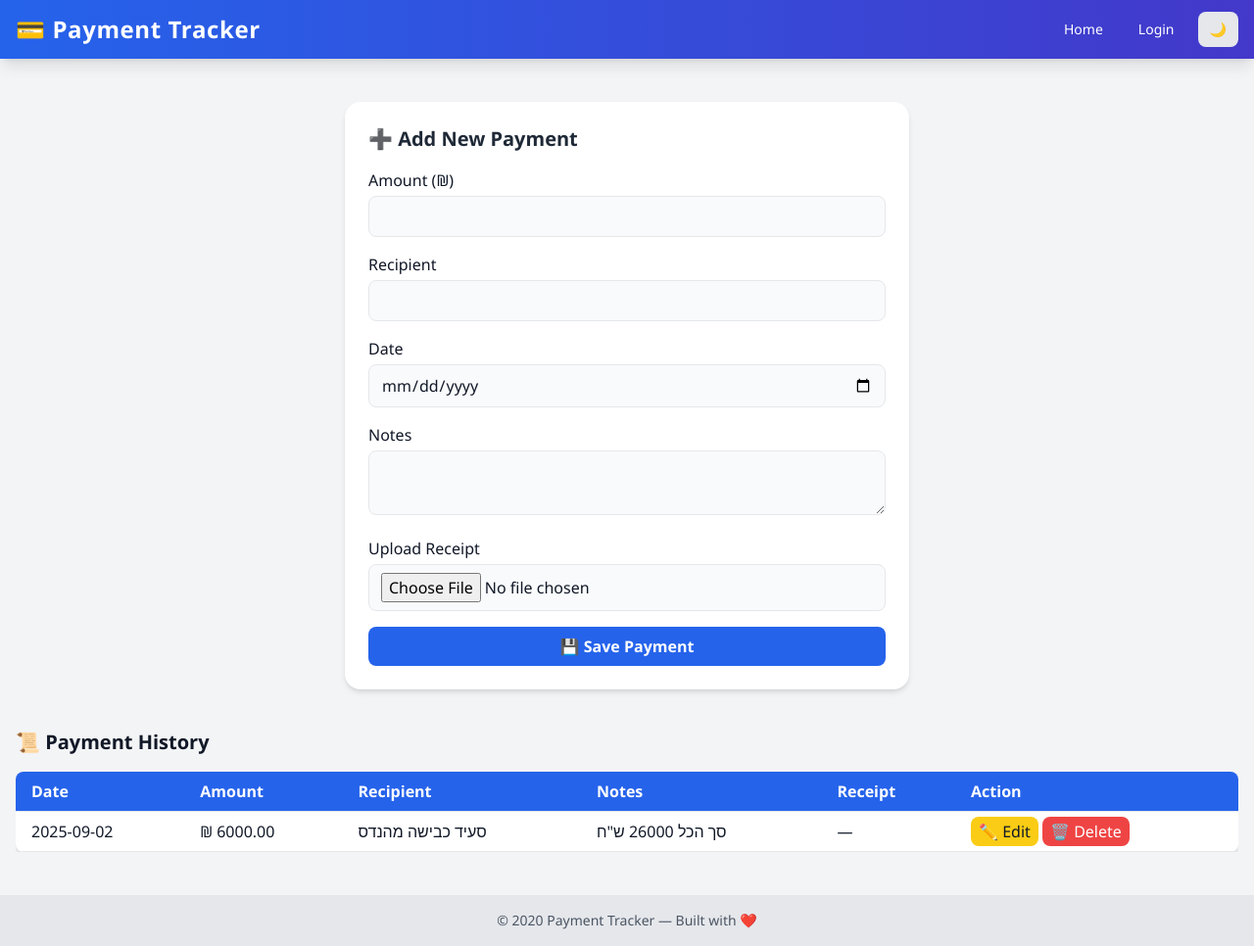
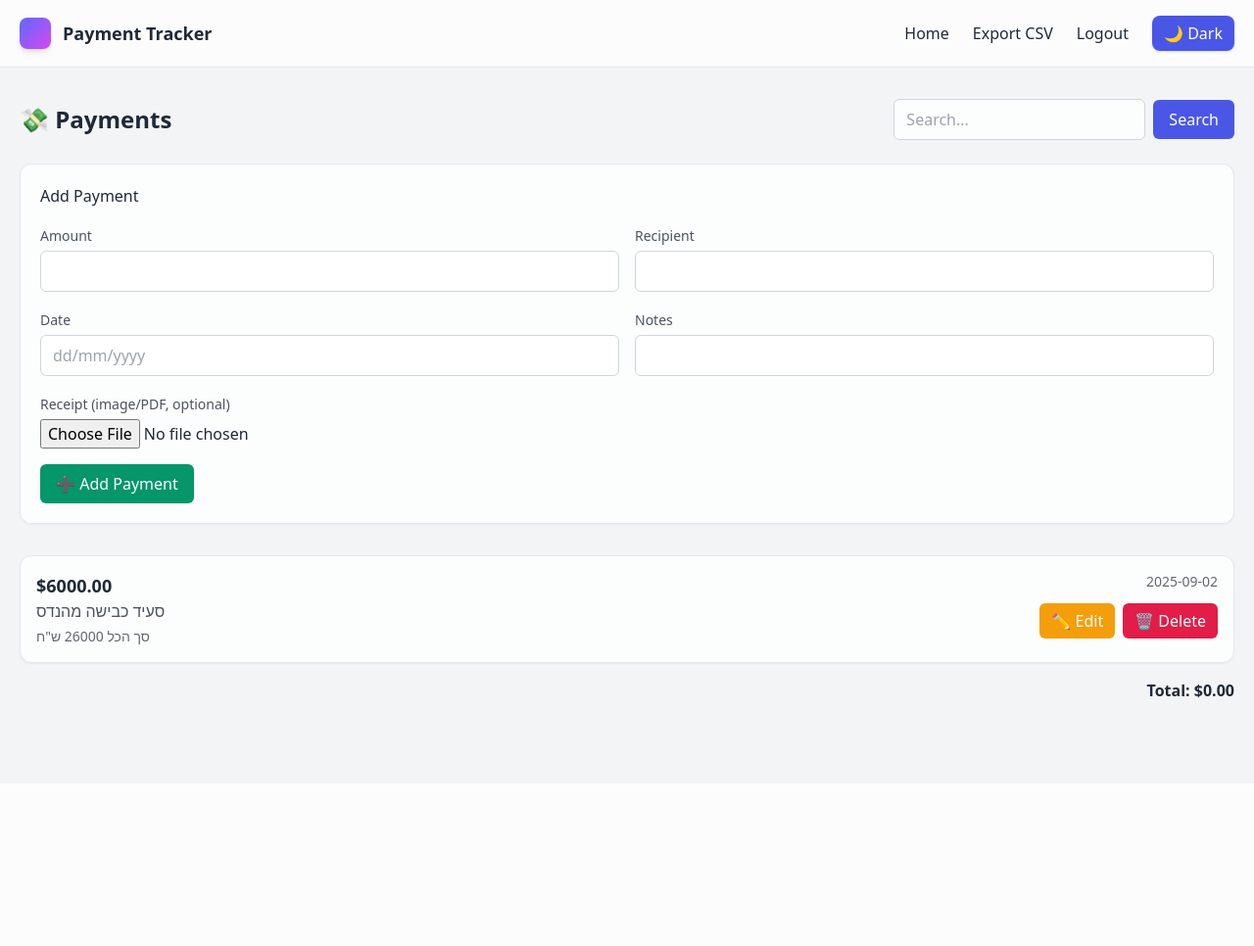
Before and after one commit to aymenhino/payment-tracker, a Flask app: template templates/index.html in a window 1280 px wide. Shown: the whole page at 98% size. After the commit the page ends 713 px from the top, so only its background shows below. Run offline with Flask 3, Linux system fonts and the light colour scheme; the visitor is signed in with stand-in values (Sample User, id 1); tables that the repository leaves empty hold one stand-in row (values such as "Sample post"); the template is opened without the code that fills it: values that come from a table or form of the project are taken from there, most other values are stand-ins (such as "Sample title", 1, 10 or a date in 2020); some libraries are stand-ins or nearby versions.

Commit message:
UI refresh + fixes

```diff
--- a/app.py
+++ b/app.py
@@ -1,27 +1,30 @@
-from flask import Flask, render_template, request, redirect, url_for, send_from_directory, Response, session
+from flask import (
+    Flask, render_template, request, redirect,
+    url_for, send_from_directory, Response,
+    session, jsonify
+)
 from flask_sqlalchemy import SQLAlchemy
 from datetime import datetime
 from werkzeug.utils import secure_filename
-import os, csv
+import os
 
+# --- Setup ---
 app = Flask(__name__)
-app.secret_key = "super-secret-key"   # ⚠️ change to something long/random
-ACCESS_CODE = "2468"                  # 🔑 set your access code here
+app.secret_key = "super-secret-key"   # ⚠️ Replace with a long, random string
+ACCESS_CODE = "2468"                  # Login code
 
-# --- Config ---
 BASE_DIR = os.path.abspath(os.path.dirname(__file__))
 DB_PATH = os.path.join(BASE_DIR, "payments.db")
-
-print(">>> Using database at:", DB_PATH)
 
 app.config["SQLALCHEMY_DATABASE_URI"] = f"sqlite:///{DB_PATH}"
 app.config["SQLALCHEMY_TRACK_MODIFICATIONS"] = False
 app.config["UPLOAD_FOLDER"] = os.path.join(BASE_DIR, "uploads")
-app.config["MAX_CONTENT_LENGTH"] = 5 * 1024 * 1024  # 5 MB
+app.config["MAX_CONTENT_LENGTH"] = 5 * 1024 * 1024  # 5 MB max upload
 
 os.makedirs(app.config["UPLOAD_FOLDER"], exist_ok=True)
 
 db = SQLAlchemy(app)
+
 
 # --- Model ---
 class Payment(db.Model):
@@ -32,14 +35,16 @@
     notes = db.Column(db.String(300))
     receipt = db.Column(db.String(200))
 
+
 # --- Auth Middleware ---
 @app.before_request
 def require_login():
-    open_routes = ["login", "static"]
+    open_routes = {"login", "static"}
     if not session.get("authenticated") and request.endpoint not in open_routes:
         return redirect(url_for("login"))
 
-# --- Login ---
+
+# --- Login / Logout ---
 @app.route("/login", methods=["GET", "POST"])
 def login():
     if request.method == "POST":
@@ -47,20 +52,23 @@
         if code == ACCESS_CODE:
             session["authenticated"] = True
             return redirect(url_for("index"))
-        else:
-            return render_template("login.html", error="❌ Wrong code")
+        return render_template("login.html", error="❌ Wrong code")
     return render_template("login.html")
+
 
 @app.route("/logout")
 def logout():
     session.clear()
     return redirect(url_for("login"))
 
+
 # --- Helpers ---
 def allowed_file(filename):
     return "." in filename and filename.rsplit(".", 1)[1].lower() in {"png", "jpg", "jpeg", "gif", "pdf"}
 
+
 def save_receipt(file_storage):
+    """Save uploaded file and return safe filename"""
     if not file_storage or not file_storage.filename:
         return None
     if not allowed_file(file_storage.filename):
@@ -70,9 +78,11 @@
     file_storage.save(os.path.join(app.config["UPLOAD_FOLDER"], filename))
     return filename
 
+
 @app.context_processor
 def inject_year():
     return {"year": datetime.utcnow().year}
+
 
 # --- Routes ---
 @app.route("/")
@@ -89,6 +99,7 @@
     total = sum(p.amount for p in payments) if payments else 0
     return render_template("index.html", payments=payments, total=total, q=q)
 
+
 @app.route("/add", methods=["POST"])
 def add_payment():
     amount = float(request.form["amount"])
@@ -98,13 +109,17 @@
 
     filename = None
     file = request.files.get("receipt")
-    if file:
+    if file and file.filename:
         filename = save_receipt(file)
 
     p = Payment(amount=amount, recipient=recipient, date=date, notes=notes, receipt=filename)
     db.session.add(p)
     db.session.commit()
+
+    if request.headers.get("X-Requested-With") == "XMLHttpRequest":
+        return jsonify(ok=True, id=p.id)
     return redirect(url_for("index"))
+
 
 @app.route("/edit/<int:pid>", methods=["GET", "POST"])
 def edit_payment(pid):
@@ -127,8 +142,11 @@
                 p.receipt = new_name
 
         db.session.commit()
+        if request.headers.get("X-Requested-With") == "XMLHttpRequest":
+            return jsonify(ok=True)
         return redirect(url_for("index"))
     return render_template("edit.html", payment=p)
+
 
 @app.route("/delete/<int:pid>", methods=["POST"])
 def delete_payment(pid):
@@ -140,15 +158,20 @@
             pass
     db.session.delete(p)
     db.session.commit()
+    if request.headers.get("X-Requested-With") == "XMLHttpRequest":
+        return jsonify(ok=True)
     return redirect(url_for("index"))
+
 
 @app.route("/uploads/<filename>")
 def uploaded_file(filename):
     return send_from_directory(app.config["UPLOAD_FOLDER"], filename)
 
+
 @app.route("/export/csv")
 def export_csv():
     payments = Payment.query.order_by(Payment.date.desc(), Payment.id.desc()).all()
+
     def generate():
         yield "Amount,Recipient,Date,Notes,Receipt\n"
         for p in payments:
@@ -160,9 +183,13 @@
                 p.receipt or ""
             ]
             yield ",".join(row) + "\n"
-    return Response(generate(),
-                    mimetype="text/csv",
-                    headers={"Content-Disposition": "attachment;filename=payments.csv"})
+
+    return Response(
+        generate(),
+        mimetype="text/csv",
+        headers={"Content-Disposition": "attachment;filename=payments.csv"}
+    )
+
 
 # --- Run ---
 if __name__ == "__main__":
--- a/templates/base.html
+++ b/templates/base.html
@@ -1,55 +1,70 @@
-<!DOCTYPE html>
-<html lang="en">
+<!doctype html>
+<html lang="en" class="h-full">
 <head>
-  <meta charset="UTF-8" />
-  <meta name="viewport" content="width=device-width, initial-scale=1.0" />
+  <meta charset="utf-8" />
+  <meta name="viewport" content="width=device-width,initial-scale=1" />
   <title>Payment Tracker</title>
 
-  <!-- Tailwind CSS -->
+  <!-- Tailwind CDN (no build step) -->
   <script src="https://cdn.tailwindcss.com"></script>
   <script>
     tailwind.config = {
-      darkMode: 'class'
+      theme: {
+        extend: {
+          colors: { brand: { 50:"#eef2ff", 400:"#7c8bff", 500:"#5b6bff", 600:"#4a57e6" } }
+        }
+      }
     }
   </script>
 
-  <!-- Custom Styles -->
-  <link rel="stylesheet" href="{{ url_for('static', filename='style.css') }}">
+  <link rel="icon" href="https://cdn.jsdelivr.net/gh/twitter/twemoji@14.0.2/assets/svg/1f4b0.svg" />
 </head>
-<body class="bg-gray-100 dark:bg-gray-900 text-gray-900 dark:text-gray-100 min-h-screen flex flex-col">
+<body class="min-h-screen flex flex-col bg-gray-100 text-gray-800 dark:bg-gray-950 dark:text-gray-100">
+  <!-- NAV -->
+  <header class="sticky top-0 z-20 bg-white/70 dark:bg-gray-900/70 backdrop-blur border-b border-gray-200 dark:border-gray-800">
+    <div class="max-w-7xl mx-auto px-5 py-4 flex items-center justify-between">
+      <div class="flex items-center gap-3">
+        <div class="w-8 h-8 rounded-lg bg-gradient-to-br from-brand-500 to-fuchsia-500 shadow-md"></div>
+        <span class="font-semibold text-lg">Payment Tracker</span>
+      </div>
+      <nav class="flex items-center gap-6">
+        <a class="hover:text-brand-600 dark:hover:text-brand-400" href="{{ url_for('index') }}">Home</a>
+        <a class="hover:text-brand-600 dark:hover:text-brand-400" href="{{ url_for('export_csv') }}">Export CSV</a>
+        <a class="hover:text-brand-600 dark:hover:text-brand-400" href="{{ url_for('logout') }}">Logout</a>
+        <button id="themeBtn" class="px-3 py-1.5 rounded-lg bg-brand-600 text-white shadow hover:bg-brand-500 transition">
+          🌙 Dark
+        </button>
+      </nav>
+    </div>
+  </header>
 
-  <!-- Navbar -->
-  <nav class="bg-gradient-to-r from-blue-600 to-indigo-700 dark:from-gray-800 dark:to-gray-900 shadow-lg">
-    <div class="max-w-7xl mx-auto px-4 py-3 flex justify-between items-center">
-      <h1 class="text-2xl font-extrabold text-white tracking-wide">💳 Payment Tracker</h1>
-      <div class="flex gap-3">
-        <a href="/" class="px-3 py-2 text-sm font-medium text-white hover:bg-blue-800 rounded">Home</a>
-        <a href="/login" class="px-3 py-2 text-sm font-medium text-white hover:bg-blue-800 rounded">Login</a>
-        <button id="darkToggle" class="px-3 py-2 text-sm bg-gray-200 dark:bg-gray-700 text-gray-800 dark:text-gray-200 rounded-lg">
-          🌙
-        </button>
-      </div>
+  <!-- CONTENT -->
+  <main class="flex-1 w-full">
+    <div class="max-w-7xl mx-auto px-5 py-8">
+      {% block content %}{% endblock %}
     </div>
-  </nav>
-
-  <!-- Content -->
-  <main class="flex-grow container mx-auto px-4 py-6">
-    {% block content %}{% endblock %}
   </main>
 
-  <!-- Footer -->
-  <footer class="bg-gray-200 dark:bg-gray-800 py-4 text-center text-gray-600 dark:text-gray-400 text-sm">
-    <p>© {{ now().year }} Payment Tracker — Built with ❤️</p>
-  </footer>
+  <!-- Toast -->
+  <div id="toast" class="fixed bottom-6 right-6 hidden px-4 py-3 rounded-lg bg-emerald-600 text-white shadow-lg">
+    Saved ✅
+  </div>
 
   <script>
-    const toggle = document.getElementById("darkToggle");
-    toggle.addEventListener("click", () => {
-      document.documentElement.classList.toggle("dark");
-      localStorage.theme = document.documentElement.classList.contains("dark") ? "dark" : "light";
-    });
-    if (localStorage.theme === "dark") {
-      document.documentElement.classList.add("dark");
+    // Theme toggle (persists in localStorage)
+    const body = document.documentElement;
+    const btn  = document.getElementById('themeBtn');
+    function setTheme(mode){ body.classList.toggle('dark', mode==='dark'); localStorage.setItem('theme', mode); btn.textContent = mode==='dark' ? '☀️ Light' : '🌙 Dark'; }
+    setTheme(localStorage.getItem('theme') || (matchMedia('(prefers-color-scheme: dark)').matches ? 'dark' : 'light'));
+    btn.addEventListener('click', ()=> setTheme(body.classList.contains('dark') ? 'light' : 'dark'));
+
+    // Small helper to show a toast
+    window.showToast = function (msg='Saved ✅') {
+      const t = document.getElementById('toast');
+      t.textContent = msg;
+      t.classList.remove('hidden','opacity-0');
+      setTimeout(()=>t.classList.add('opacity-0'), 1200);
+      setTimeout(()=>t.classList.add('hidden'), 1700);
     }
   </script>
 </body>
--- a/templates/index.html
+++ b/templates/index.html
@@ -1,87 +1,110 @@
 {% extends "base.html" %}
 {% block content %}
 
-<!-- Add Payment Card -->
-<div class="bg-white dark:bg-gray-800 rounded-2xl shadow-md p-6 max-w-xl mx-auto">
-  <h2 class="text-xl font-bold mb-4 text-gray-800 dark:text-gray-100">➕ Add New Payment</h2>
-  <form method="POST" enctype="multipart/form-data" class="space-y-4">
-    <div>
-      <label class="block mb-1">Amount (₪)</label>
-      <input type="number" step="0.01" name="amount" required
-             class="w-full px-3 py-2 border rounded-lg bg-gray-50 dark:bg-gray-700">
-    </div>
-    <div>
-      <label class="block mb-1">Recipient</label>
-      <input type="text" name="recipient" required
-             class="w-full px-3 py-2 border rounded-lg bg-gray-50 dark:bg-gray-700">
-    </div>
-    <div>
-      <label class="block mb-1">Date</label>
-      <input type="date" name="date" required
-             class="w-full px-3 py-2 border rounded-lg bg-gray-50 dark:bg-gray-700">
-    </div>
-    <div>
-      <label class="block mb-1">Notes</label>
-      <textarea name="notes" class="w-full px-3 py-2 border rounded-lg bg-gray-50 dark:bg-gray-700"></textarea>
-    </div>
-    <div>
-      <label class="block mb-1">Upload Receipt</label>
-      <input type="file" name="receipt" accept="image/*,application/pdf"
-             class="w-full px-3 py-2 border rounded-lg bg-gray-50 dark:bg-gray-700">
-    </div>
-    <button type="submit"
-            class="w-full bg-blue-600 hover:bg-blue-700 text-white font-bold py-2 rounded-lg transition">
-      💾 Save Payment
-    </button>
+<!-- Header row -->
+<div class="flex flex-wrap items-center justify-between gap-4 mb-6">
+  <h1 class="text-2xl font-semibold">💸 Payments</h1>
+
+  <form action="{{ url_for('index') }}" method="get" class="flex items-center gap-2">
+    <input name="q" value="{{ q or '' }}" placeholder="Search..." class="px-3 py-2 rounded-md bg-white/80 dark:bg-gray-900/70 border border-gray-300 dark:border-gray-700 focus:outline-none focus:ring-2 focus:ring-brand-500">
+    <button class="px-4 py-2 rounded-md bg-brand-600 text-white hover:bg-brand-500">Search</button>
   </form>
 </div>
 
-<!-- Payment History -->
-<div class="mt-10">
-  <h2 class="text-xl font-bold mb-4">📜 Payment History</h2>
-  <div class="overflow-x-auto">
-    <table class="w-full border-collapse bg-white dark:bg-gray-800 shadow-md rounded-lg overflow-hidden">
-      <thead class="bg-blue-600 dark:bg-gray-700 text-white">
-        <tr>
-          <th class="px-4 py-2">Date</th>
-          <th class="px-4 py-2">Amount</th>
-          <th class="px-4 py-2">Recipient</th>
-          <th class="px-4 py-2">Notes</th>
-          <th class="px-4 py-2">Receipt</th>
-          <th class="px-4 py-2">Action</th>
-        </tr>
-      </thead>
-      <tbody>
-        {% for payment in payments %}
-        <tr class="border-t hover:bg-gray-100 dark:hover:bg-gray-700">
-          <td class="px-4 py-2">{{ payment.date }}</td>
-          <td class="px-4 py-2">₪ {{ "%.2f"|format(payment.amount) }}</td>
-          <td class="px-4 py-2">{{ payment.recipient }}</td>
-          <td class="px-4 py-2">{{ payment.notes }}</td>
-          <td class="px-4 py-2">
-            {% if payment.receipt %}
-              <a href="{{ url_for('uploaded_file', filename=payment.receipt) }}" target="_blank"
-                 class="text-blue-600 hover:underline">📎 View</a>
-            {% else %}
-              —
-            {% endif %}
-          </td>
-          <td class="px-4 py-2">
-            <a href="{{ url_for('edit', id=payment.id) }}"
-               class="px-2 py-1 bg-yellow-400 hover:bg-yellow-500 rounded-lg">✏️ Edit</a>
-            <a href="{{ url_for('delete', id=payment.id) }}"
-               class="px-2 py-1 bg-red-500 hover:bg-red-600 text-white rounded-lg"
-               onclick="return confirm('Delete this payment?')">🗑️ Delete</a>
-          </td>
-        </tr>
-        {% else %}
-        <tr>
-          <td colspan="6" class="text-center py-4 text-gray-500">No payments yet.</td>
-        </tr>
-        {% endfor %}
-      </tbody>
-    </table>
+<!-- Add form -->
+<section class="mb-8">
+  <div class="rounded-xl bg-white/80 dark:bg-gray-900/70 border border-gray-200 dark:border-gray-800 p-5 shadow-sm">
+    <h2 class="font-medium mb-4">Add Payment</h2>
+    <form id="addForm" action="{{ url_for('add_payment') }}" method="post" enctype="multipart/form-data" class="grid md:grid-cols-2 gap-4">
+      <div>
+        <label class="text-sm opacity-80">Amount</label>
+        <input required step="0.01" min="0" name="amount" type="number" class="w-full mt-1 px-3 py-2 rounded-md bg-white dark:bg-gray-900 border border-gray-300 dark:border-gray-700">
+      </div>
+      <div>
+        <label class="text-sm opacity-80">Recipient</label>
+        <input required name="recipient" class="w-full mt-1 px-3 py-2 rounded-md bg-white dark:bg-gray-900 border border-gray-300 dark:border-gray-700">
+      </div>
+
+      <div>
+        <label class="text-sm opacity-80">Date</label>
+        <input required name="date" placeholder="dd/mm/yyyy" onfocus="this.type='date'" class="w-full mt-1 px-3 py-2 rounded-md bg-white dark:bg-gray-900 border border-gray-300 dark:border-gray-700">
+      </div>
+      <div>
+        <label class="text-sm opacity-80">Notes</label>
+        <input name="notes" class="w-full mt-1 px-3 py-2 rounded-md bg-white dark:bg-gray-900 border border-gray-300 dark:border-gray-700">
+      </div>
+
+      <div class="md:col-span-2">
+        <label class="text-sm opacity-80">Receipt (image/PDF, optional)</label>
+        <input name="receipt" type="file" class="block mt-1">
+      </div>
+
+      <div class="md:col-span-2 flex items-center gap-3">
+        <button class="px-4 py-2 rounded-md bg-emerald-600 text-white hover:bg-emerald-500">➕ Add Payment</button>
+        <span id="saving" class="hidden text-sm opacity-70">Saving…</span>
+      </div>
+    </form>
   </div>
-</div>
+</section>
 
+<!-- List -->
+<section class="space-y-4">
+  {% set total = 0 %}
+  {% for p in payments %}
+    {% set total = total + p.amount %}
+    <div class="rounded-xl bg-white/80 dark:bg-gray-900/70 border border-gray-200 dark:border-gray-800 p-4 shadow-sm flex items-start justify-between gap-4">
+      <div>
+        <div class="text-lg font-semibold">${{ '%.2f'|format(p.amount) }}</div>
+        <div class="opacity-80">{{ p.recipient }}</div>
+        {% if p.notes %}<div class="mt-1 text-sm opacity-70">{{ p.notes }}</div>{% endif %}
+        {% if p.receipt %}
+          <a class="mt-2 inline-block text-sm text-brand-600 dark:text-brand-400 hover:underline" href="{{ url_for('uploaded_file', filename=p.receipt) }}" target="_blank">View receipt</a>
+        {% endif %}
+      </div>
+
+      <div class="text-right min-w-[180px]">
+        <div class="text-sm opacity-70">{{ p.date.isoformat() }}</div>
+        <div class="mt-3 flex justify-end gap-2">
+          <a href="{{ url_for('edit_payment', pid=p.id) }}" class="px-3 py-1.5 rounded-md bg-amber-500 text-white hover:bg-amber-400">✏️ Edit</a>
+          <form class="deleteForm" action="{{ url_for('delete_payment', pid=p.id) }}" method="post" onsubmit="return confirm('Delete this payment?')">
+            <button class="px-3 py-1.5 rounded-md bg-rose-600 text-white hover:bg-rose-500">🗑️ Delete</button>
+          </form>
+        </div>
+      </div>
+    </div>
+  {% else %}
+    <p class="opacity-70">No payments yet.</p>
+  {% endfor %}
+
+  <div class="text-right font-semibold">Total: ${{ '%.2f'|format(total) }}</div>
+</section>
+
+<script>
+  // AJAX add
+  const addForm = document.getElementById('addForm');
+  const saving  = document.getElementById('saving');
+  addForm?.addEventListener('submit', async (e)=>{
+    e.preventDefault();
+    saving.classList.remove('hidden');
+    try{
+      const res = await fetch(addForm.action, {method:'POST', body:new FormData(addForm), headers:{'X-Requested-With':'XMLHttpRequest'}});
+      if(!res.ok) throw new Error('Save failed');
+      showToast('Saved ✅'); addForm.reset();
+      // Keep the date input type="text" placeholder after reset:
+      const date = addForm.querySelector('input[name="date"]'); date.type='text'; date.placeholder='dd/mm/yyyy';
+      location.reload(); // simplest & reliable refresh of list/total
+    }catch(err){ alert(err.message || 'Failed'); }
+    finally{ saving.classList.add('hidden'); }
+  });
+
+  // AJAX delete
+  document.querySelectorAll('.deleteForm').forEach(f=>{
+    f.addEventListener('submit', async (e)=>{
+      e.preventDefault();
+      if(!confirm('Delete this payment?')) return;
+      const res = await fetch(f.action, {method:'POST', headers:{'X-Requested-With':'XMLHttpRequest'}});
+      if(res.ok){ showToast('Deleted 🗑️'); location.reload(); } else { alert('Delete failed'); }
+    });
+  });
+</script>
 {% endblock %}
```
Also changed, not shown: templates/edit.html (+39 -25 lines), templates/login.html (+53 -16 lines), payments.db.
